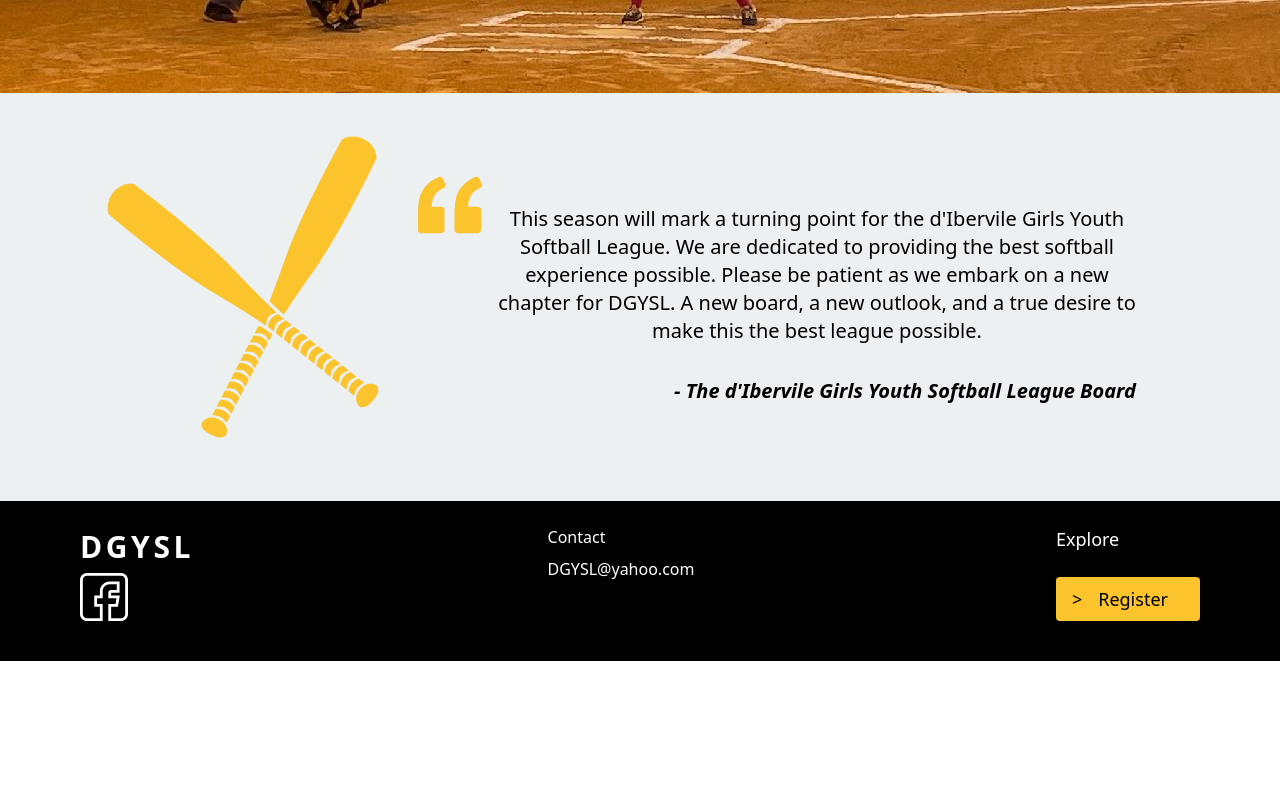
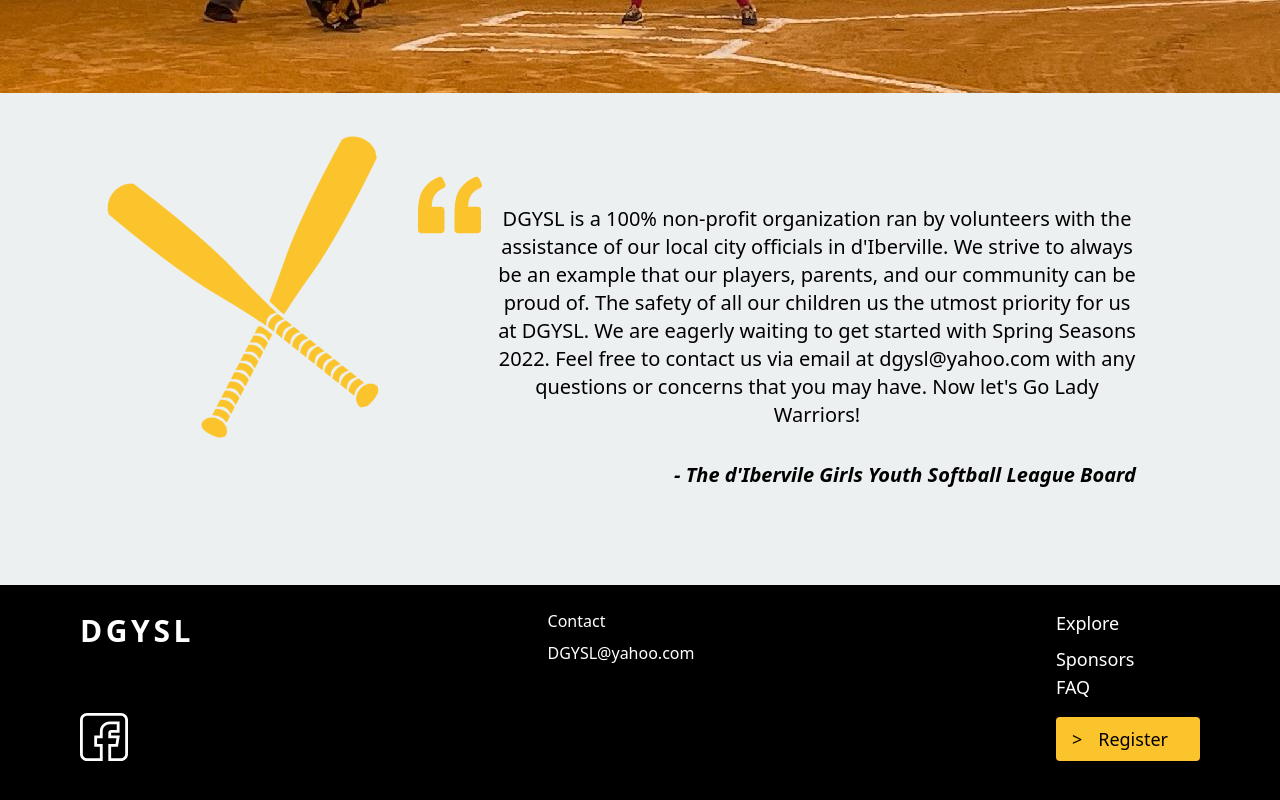
Before and after one commit to DKBoston15/softball, a React (Create React App) app: page / in a window 1280 px wide. Shown: the part 1146-1946 px from the top of the page. Before the commit the page ends 1807 px from the top, so only its background shows below. Built offline with nearby package versions, Linux system fonts and the light colour scheme.

Commit message:
Updated statement - scroll auto added - hover status - button loading status

```diff
--- a/src/App.js
+++ b/src/App.js
@@ -7,11 +7,13 @@ import Register from "./pages/Register";
 import NotFound from "./pages/NotFound";
 import Sponsors from "./pages/Sponsors";
 import Navbar from "./components/Navbar";
+import ScrollToTop from "./components/ScrollToTop";
 
 export default function App() {
   return (
-    <div className="flex">
+    <div className="flex bg-white">
       <Router>
+        <ScrollToTop>
           <Navbar />
           <Switch>
             <Route exact path="/" component={Home} />
@@ -22,6 +24,7 @@ export default function App() {
             <Route path="/sponsors" component={Sponsors} />
             <Route path="*" component={NotFound} />
           </Switch>
+        </ScrollToTop>
       </Router>
     </div>
   );
--- a/src/components/Alert.js
+++ b/src/components/Alert.js
@@ -6,7 +6,7 @@ export default function Alert({ color, showAlert, setShowAlert }) {
       {showAlert ? (
         <div
           className={
-            "text-white px-6 py-4 border-0 rounded relative mb-4 bg-" +
+            "text-white px-6 py-4 border-0 rounded relative mb-4 mt-4 bg-" +
             color +
             "-500"
           }
--- a/src/components/Banner.js
+++ b/src/components/Banner.js
@@ -16,7 +16,7 @@ export default function Banner() {
               Early Registration Is Open! <br /> Only $40 until Jan 15th!
             </span>
           </div>
-          <div className="px-4 text-white border-2 border-white py-2 rounded hidden md:block">
+          <div className="px-4 text-white border-2 border-white py-2 rounded hidden md:block hover:scale-105 transform">
             <NavLink to="/register">Learn More</NavLink>
           </div>
         </div>
--- a/src/components/Footer.js
+++ b/src/components/Footer.js
@@ -32,11 +32,11 @@ export default function Footer() {
           </div>
           <div className="flex flex-col space-x-2 text-lg pt-6">
             <h5 className="pl-2 pb-2">Explore</h5>
-            {/* <NavLink to="/about">About</NavLink>
+            <NavLink to="/sponsors">Sponsors</NavLink>
             <NavLink to="/faq">FAQ</NavLink>
-            <NavLink to="/contact-us">Contact Us</NavLink> */}
+            {/* <NavLink to="/contact-us">Contact Us</NavLink> */}
             <NavLink
-              className="px-4 text-black bg-yellow pr-8 py-2 rounded mt-4"
+              className="px-4 text-black bg-yellow pr-8 py-2 rounded mt-4 transform hover:scale-105"
               to="/register"
             >
               <span className="mr-4">{">"}</span>Register
@@ -71,9 +71,9 @@ export default function Footer() {
           </div>
           <div className="flex flex-col space-y-2 text-lg pt-8">
             <h5 className="pb-2 font-bold text-xl">Explore</h5>
-            {/* <NavLink to="/about">About</NavLink>
+            <NavLink to="/sponsors">Sponsors</NavLink>
             <NavLink to="/faq">FAQ</NavLink>
-            <NavLink to="/contact-us">Contact Us</NavLink> */}
+            {/* <NavLink to="/contact-us">Contact Us</NavLink> */}
             <NavLink to="/register">Register</NavLink>
           </div>
         </div>
--- a/src/components/Hero.js
+++ b/src/components/Hero.js
@@ -29,7 +29,7 @@ export default function Hero() {
           <hr className="border-2 border-labelGray w-full" />
           <div className="flex justify-center lg:justify-start w-full">
             <NavLink
-              className="px-4 text-black bg-yellow pr-8 py-4 rounded w-36"
+              className="px-4 text-black bg-yellow pr-8 py-4 rounded w-36 transform hover:scale-105"
               to="/register"
             >
               <span className="mr-4">{">"}</span>Register
--- a/src/components/Navbar.js
+++ b/src/components/Navbar.js
@@ -25,17 +25,20 @@ export default function Navbar() {
             {/* <NavLink className="py-4 px-3" to="/about">
               About
             </NavLink> */}
-            <NavLink className="py-4" to="/sponsors">
+            <NavLink className="transform hover:scale-105" to="/sponsors">
               Sponsors
             </NavLink>
-            <NavLink className="py-4 px-3 pr-5" to="/faq">
+            <NavLink
+              className="py-4 px-3 pr-5 transform hover:scale-105"
+              to="/faq"
+            >
               FAQ
             </NavLink>
             {/* <NavLink className="py-4 px-3" to="/contact-us">
               Contact Us
             </NavLink> */}
             <NavLink
-              className="px-4 text-white bg-custom pr-8 py-2 rounded"
+              className="px-4 text-white bg-custom pr-8 py-2 rounded transform hover:scale-105"
               to="/register"
             >
               <span className="mr-4">{">"}</span>Register
--- a/src/components/QuoteSection.js
+++ b/src/components/QuoteSection.js
@@ -54,11 +54,14 @@ export default function QuoteSection() {
 
           <div className="text-center mt-4 lg:mt-8 lg:ml-20 ">
             <span className="lg:hidden">"</span>
-            This season will mark a turning point for the d'Ibervile Girls Youth
-            Softball League. We are dedicated to providing the best softball
-            experience possible. Please be patient as we embark on a new chapter
-            for DGYSL. A new board, a new outlook, and a true desire to make
-            this the best league possible.<span className="lg:hidden">"</span>
+            DGYSL is a 100% non-profit organization ran by volunteers with the
+            assistance of our local city officials in d'Iberville. We strive to
+            always be an example that our players, parents, and our community
+            can be proud of. The safety of all our children us the utmost
+            priority for us at DGYSL. We are eagerly waiting to get started with
+            Spring Seasons 2022. Feel free to contact us via email at
+            dgysl@yahoo.com with any questions or concerns that you may have.
+            Now let's Go Lady Warriors! <span className="lg:hidden">"</span>
           </div>
 
           <div className="font-bold italic mt-4 lg:mt-8 text-center lg:text-right mb-4">
--- /dev/null
+++ b/src/components/ScrollToTop.js
@@ -0,0 +1,13 @@
+import { useEffect } from "react";
+import { useLocation } from "react-router";
+
+const ScrollToTop = (props) => {
+  const location = useLocation();
+  useEffect(() => {
+    window.scrollTo(0, 0);
+  }, [location]);
+
+  return <>{props.children}</>;
+};
+
+export default ScrollToTop;
--- a/src/pages/Register.js
+++ b/src/pages/Register.js
@@ -1,14 +1,16 @@
-import React, { useState } from "react";
+import React, { useState, useEffect } from "react";
 import { useForm } from "react-hook-form";
 import { PayPalScriptProvider, PayPalButtons } from "@paypal/react-paypal-js";
 import Footer from "../components/Footer";
 import emailjs from "emailjs-com";
 import Alert from "../components/Alert";
+import softballLoader from "../images/softball-loader.png";
 
 export default function Register() {
   const [showAlert, setShowAlert] = useState(false);
   const [optionChosen, setOptionChosen] = useState(false);
   const [registration, setRegistration] = useState(false);
+  const [loading, setLoading] = useState(false);
 
   function openRegistration() {
     setRegistration(true);
@@ -18,8 +20,8 @@ export default function Register() {
     setRegistration(false);
     setOptionChosen(false);
     setShowAlert(true);
+    setLoading(false);
   }
-
   // Form Control
   const {
     register,
@@ -27,6 +29,7 @@ export default function Register() {
     formState: { errors },
   } = useForm();
   const onSubmit = (data) => {
+    setLoading(true);
     // const templateParams = {
     //   Name: data.Name,
     //   DOB: data.DOB,
@@ -56,6 +59,11 @@ export default function Register() {
         function (response) {
           console.log("SUCCESS!", response.status, response.text);
           finishRegistration();
+          window.scrollTo({
+            top: 0,
+            behavior: "smooth", // for smoothly scrolling
+          });
+          setLoading(false);
         },
         function (error) {
           console.log("FAILED...", error);
@@ -76,6 +84,11 @@ export default function Register() {
         (response) => {
           console.log("SUCCESS!", response.status, response.text);
           finishRegistration();
+          window.scrollTo({
+            top: 0,
+            behavior: "smooth", // for smoothly scrolling
+          });
+          setLoading(false);
         },
         (err) => {
           console.log("FAILED...", err);
@@ -136,7 +149,7 @@ export default function Register() {
                 </div> */}
                 <button
                   onClick={() => openRegistration()}
-                  className="px-4 text-black bg-yellow pr-8 py-4 rounded w-full"
+                  className="px-4 text-black bg-yellow pr-8 py-4 rounded w-full hover:scale-105 transform"
                   style={{ "max-width": "750px" }}
                 >
                   <div className="font-bold text-lg">
@@ -186,6 +199,16 @@ export default function Register() {
               >
                 Registration Form
               </h1>
+              <button
+                onClick={() =>
+                  onSubmit({
+                    Name: "Dakota Test",
+                    Email: "dakotabrownag@gmail.com",
+                  })
+                }
+              >
+                Test Register
+              </button>
               <br />
               <form
                 onSubmit={handleSubmit(onSubmit)}
@@ -602,11 +625,19 @@ export default function Register() {
                       class="form-checkbox h-5 w-5 ml-4"
                     />
                   </div>
-                  <input
+                  <button
                     type="submit"
-                    value={">   Register"}
-                    className=" px-4 text-white bg-black pr-8 py-2 rounded mt-4 xl:mt-0 cursor-pointer"
-                  />
+                    className="flex justify-center px-4 text-white bg-black w-48 pr-8 py-2 rounded mt-4 xl:mt-0 cursor-pointer hover:scale-105 transform"
+                  >
+                    <div className={` pr-4 ${loading ? "hidden" : "block"}`}>
+                      <span className="mr-8">{">"}</span>
+                      Register
+                    </div>
+                    <img
+                      className={`animate-spin ${loading ? "block" : "hidden"}`}
+                      src={softballLoader}
+                    />
+                  </button>
                 </div>
                 {/* errors will return when field validation fails  */}
                 {errors.exampleRequired && <span>This field is required</span>}
```
Also changed, not shown: src/images/softball-loader.png (added). Lines whose indentation alone changed are shown as unchanged.
